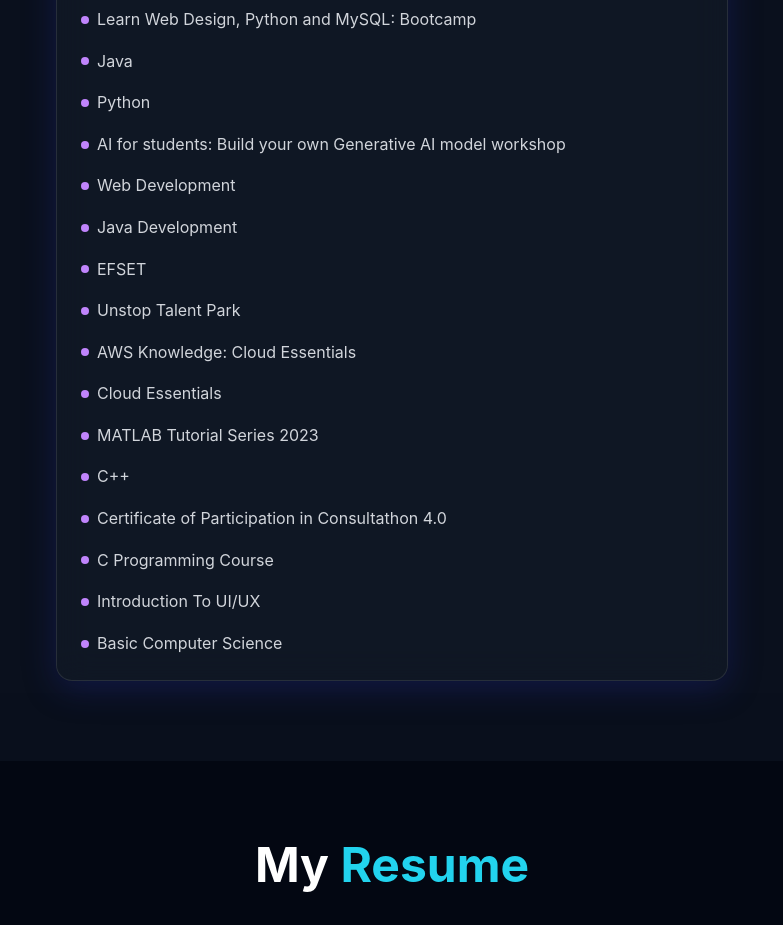
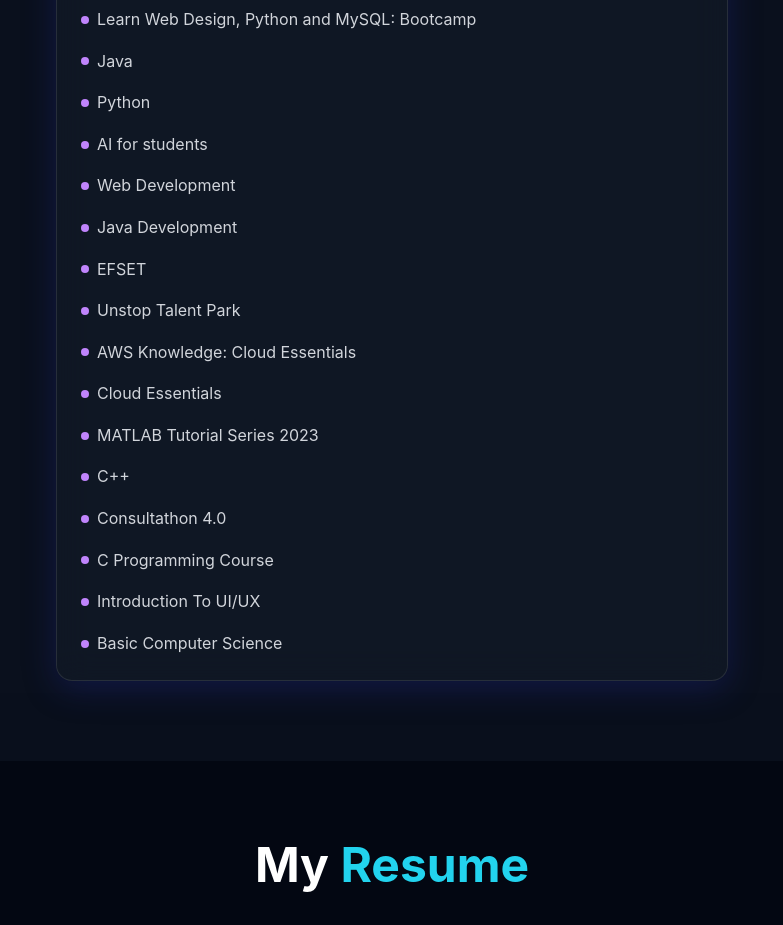
Before and after one commit to aaditya-712/Portfolio, a React (Vite) app: page / in a window 1280 px wide. Shown: the part 3880-4805 px from the top of the page, without its empty margins (248-1031 px from the left). Built offline with nearby package versions, Linux system fonts and the light colour scheme.

Commit message:
change names of certificate in skills

```diff
--- a/src/components/Skills.tsx
+++ b/src/components/Skills.tsx
@@ -121,7 +121,7 @@ const Skills = () => {
                     onClick={() => window.open('/certificates/ai-nxtwave', '_blank')}
                     className="hover:text-cyan-400 transition-colors duration-200 cursor-pointer"
                   >
-                    AI for students: Build your own Generative AI model workshop
+                    AI for students
                   </button>
                 </div>
 
@@ -211,7 +211,7 @@ const Skills = () => {
                     onClick={() => window.open('/certificates/consultathon', '_blank')}
                     className="hover:text-cyan-400 transition-colors duration-200 cursor-pointer"
                   >
-                    Certificate of Participation in Consultathon 4.0
+                    Consultathon 4.0
                   </button>
                 </div>
 
```
